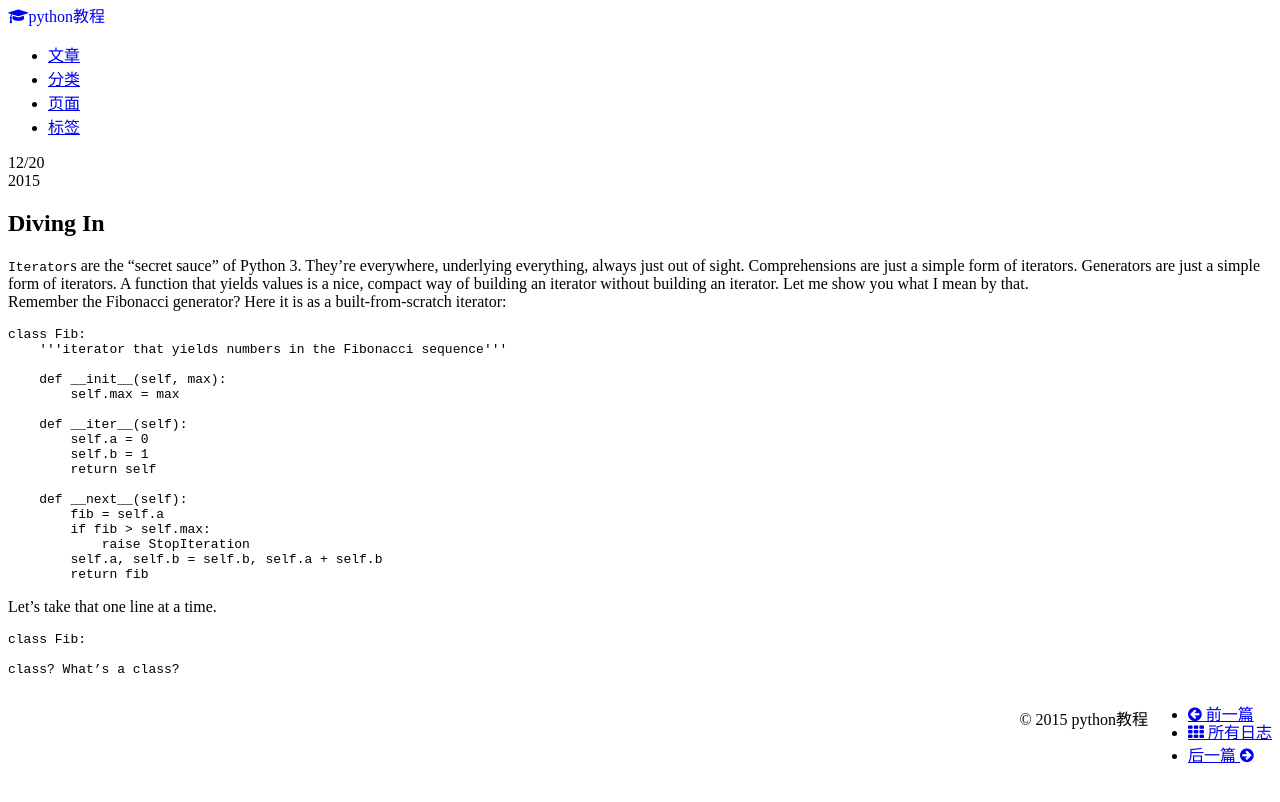
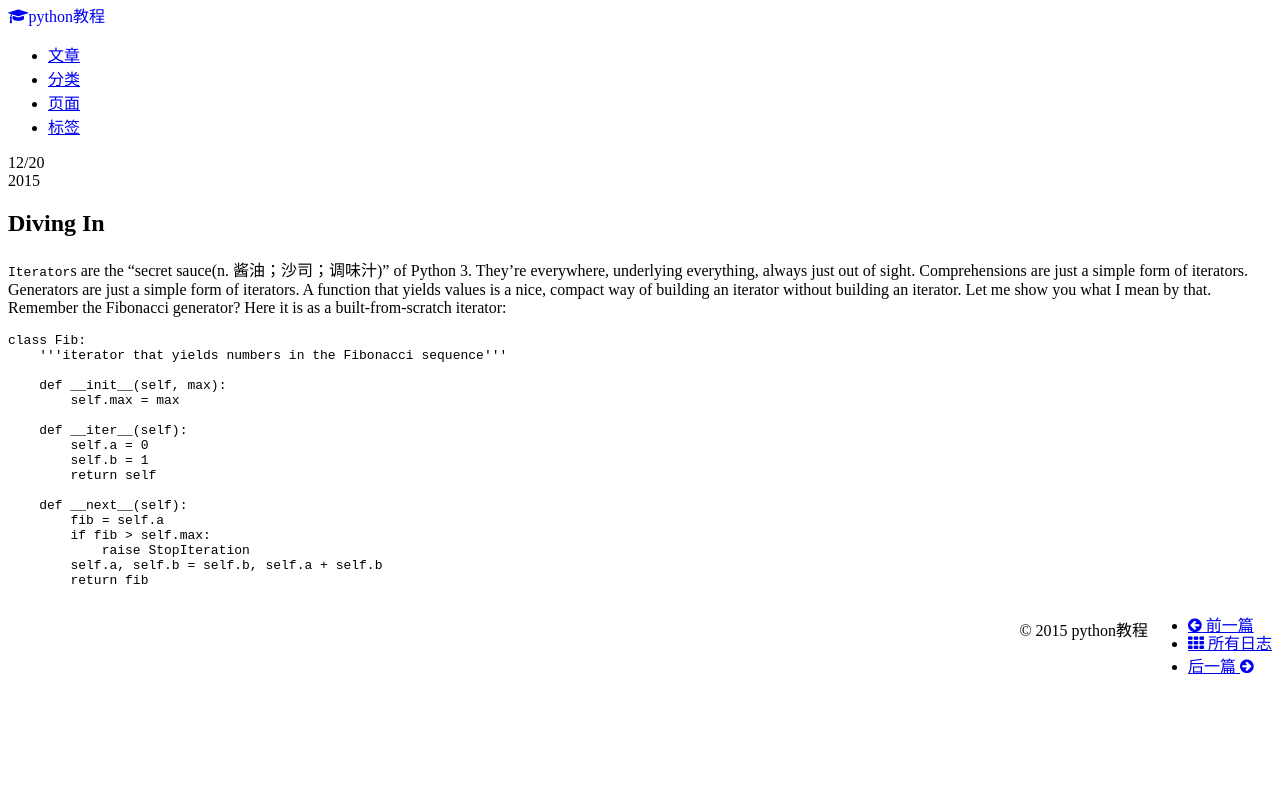
Before and after one commit to pythonjiaocheng/pythonjiaocheng.github.io, a Jekyll site: the page built from _posts/diveintopython3134060/2015-12-20-dive-into-python3-chapter-7.classes-&-iterators.md, in a window 1280 px wide. Shown: the top 802 px of the page. Built offline with Jekyll 4.4.1, drawn with Linux system fonts in a browser that asks for light colours; nearby versions of some CDN libraries.

Commit message:
必须要填写才填写的

```diff
--- a/_posts/diveintopython3134060/2015-12-20-dive-into-python3-chapter-7.classes-&-iterators.md
+++ b/_posts/diveintopython3134060/2015-12-20-dive-into-python3-chapter-7.classes-&-iterators.md
@@ -10,7 +10,7 @@ tags: ["Dive Into Python3"]
 
 ##Diving In
 
-`Iterator`s are the “secret sauce” of Python 3. They’re everywhere, underlying everything, always just out of sight. Comprehensions are just a simple form of iterators. Generators are just a simple form of iterators. A function that yields values is a nice, compact way of building an iterator without building an iterator. Let me show you what I mean by that.
+`Iterator`s are the “secret sauce(n. 酱油；沙司；调味汁)” of Python 3. They’re everywhere, underlying everything, always just out of sight. Comprehensions are just a simple form of iterators. Generators are just a simple form of iterators. A function that yields values is a nice, compact way of building an iterator without building an iterator. Let me show you what I mean by that.
 Remember the Fibonacci generator? Here it is as a built-from-scratch iterator:
 
 	class Fib:
@@ -30,10 +30,3 @@ Remember the Fibonacci generator? Here it is as a built-from-scratch iterator:
 		    raise StopIteration
 		self.a, self.b = self.b, self.a + self.b
 		return fib
-
-
-Let’s take that one line at a time.
-
-	class Fib:
-
-	class? What’s a class?
```
Also changed, not shown: 1 other file.
